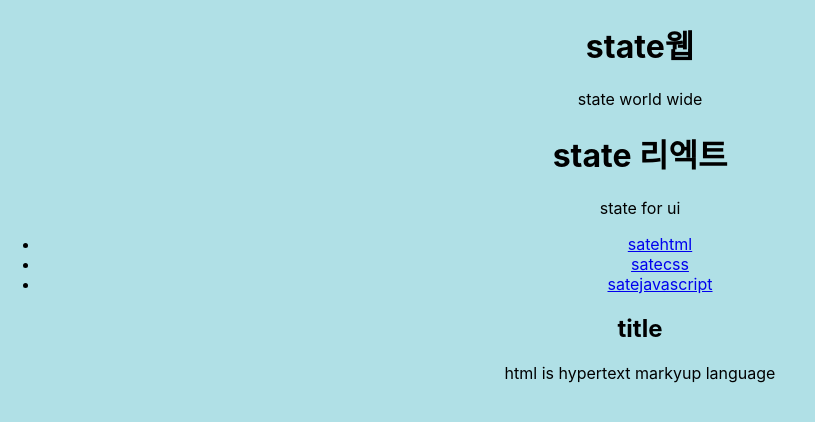
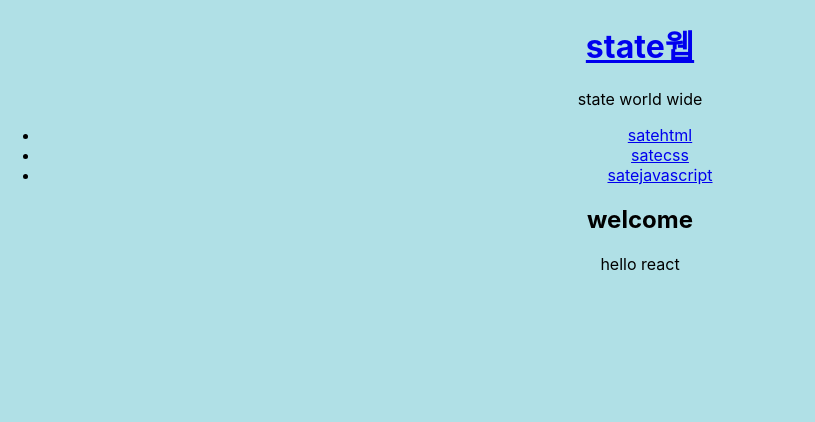
Before and after one commit to m6ydz642/React-Tranning, a React (Create React App) app in the folder my-app/: page / in a window 1280 px wide. Shown: the top 422 px of the page, without its empty margins (0-815 px from the left). Built offline with nearby package versions, Linux system fonts and the light colour scheme.

Commit message:
bind 함수 사용

```diff
--- a/my-app/src/App.js
+++ b/my-app/src/App.js
@@ -74,7 +74,10 @@ class App extends Component {
   constructor (props) { // constructor = render보다 먼저 실행되면서 Component를 초기화 시켜줌
     super(props);
     this.state = {
+      mode :'welcome',
       Subject:{title:"state웹", sub:"state world wide"},
+      welcome:{title: 'welcome', desc:'hello react'}, // welcome일때 출력
+
       Subject2:{ // 임의로 여기서 지정한 이름임
         title:"state 리엑트",
         sub:"state for ui"},
@@ -95,15 +98,42 @@ class App extends Component {
 //     }
 // }
  render() {
+   var _title, _desc = null;
+
+   if (this.state.mode === 'welcome') {
+    _title = this.state.welcome.title;
+    _desc = this.state.welcome.desc;
+   }else if (this.state.mode === 'read') {
+    _title = this.state.contents[0].title;
+    _title = this.state.contents[0].desc;
+   }
   return (
     <div className="App">
-      <Subject title={this.state.Subject.title} sub={this.state.Subject.sub}> </Subject>
-      <Subject title={this.state.Subject2.title} sub={this.state.Subject2.sub}> </Subject>
+      {/* <Subject title={this.state.Subject.title} sub={this.state.Subject.sub}> </Subject>
+      <Subject title={this.state.Subject2.title} sub={this.state.Subject2.sub}> </Subject>  */}
       {/* state 값 2개 전달 */}
+
+      <header> {/*위에 Subject껄 그대로 풀어쓴거임}*/ }
+          <h1> <a href="/" onClick={function (e) {
+            console.log(e);
+            e.preventDefault(); // 기본적인 동작을 금지시킴 (예) a태그의 링크기능
+           // debugger; // 일종의 break point임
+     //      this.state.mode = 'welcome'; // mode값을 welcome으로 바꿈
+
+     // 위에 this.state.mode에서 this를 읽지 못하기 때문에 에러가 발생함
+     // 밑에서 bind함수를 호출해서 this 로  가르키면 해결됨
+
+     this.setState ( {
+       mode:'welcome' // setState를 통해서 state 값을 바꿈
+     });
+              alert('mode값 : ' + JSON.stringify(this.state.mode )); // mode값 뭔지 표시
+              }.bind(this)}> {this.state.Subject.title} </a></h1>
+          {this.state.Subject.sub}
+      </header>
 
       {/* <TOC html1="html" html2="css" html3="javascript"></TOC> */}
       <TOC data={this.state.contents}></TOC>
-      <Arti title="title" desc="html is hypertext markyup language"></Arti>
+      <Arti title={_title} desc={_desc}></Arti>
       <Subject> </Subject>
     </div>
   );
--- a/my-app/src/components/Subject.js
+++ b/my-app/src/components/Subject.js
@@ -11,7 +11,7 @@ class Subject extends Component { // 컴포넌트 상속받아서 subject라는
           */
 
           <header>
-          <h1>{this.props.title}</h1>
+          <h1> <a href="/">{this.props.title} </a></h1>
           {this.props.sub}
           </header>
         );
--- a/my-app/src/components/TOC.js
+++ b/my-app/src/components/TOC.js
@@ -9,9 +9,16 @@ class TOC extends Component {
         var data = this.props.data;
         var i = 0;
         while(i < data.length)  {
-          lists.push(  <li key={data[i].id}><a href={"/content"+data[i].id}>{data[i].title} </a></li>);
+          lists.push(  <li key={data[i].id}><a href={"/content/"+data[i].id+ "." +data[i].title}>{data[i].title} </a></li>);
+          // 확장자 처럼 보이게 하기
           // react가 내부에서 요구하는 키값
-          i+=1;
+          console.log("state title 데이터 내용", JSON.stringify(data[i].title)); // 3개 다 들어간 상태
+         console.log("data내용", JSON.stringify(data));
+         // console.log 에서 원하는 문자열과 같이 출력 시키고 싶으면 JSON.stringify
+         // 함수를 써서 적어야함 안그러면 object[object] 타입으로 나와서
+         // 단독으로 console.log(변수); 라고 하던지 stringify를 써서 json변환하는함수랑 같이 출력시키던지 해야함
+
+         i+=1;
         }
         return (
 
```
